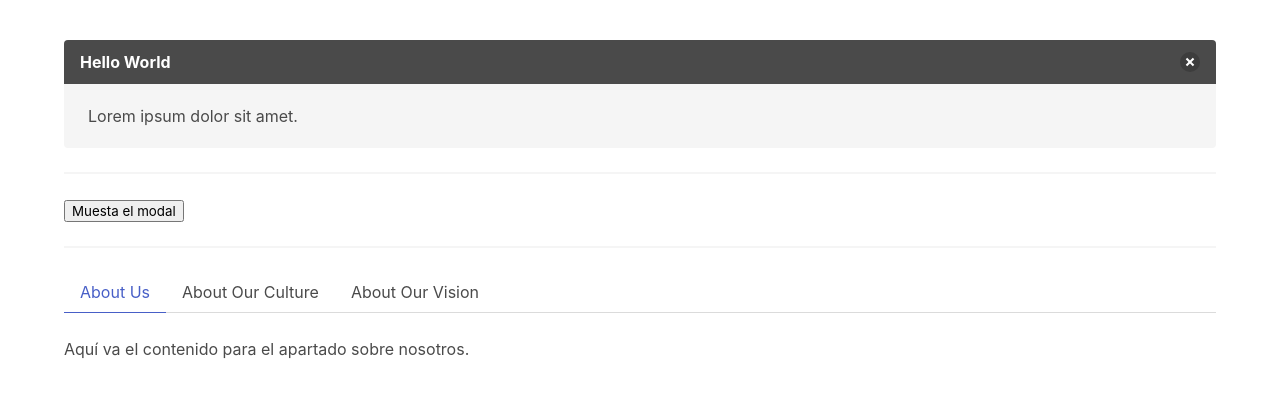
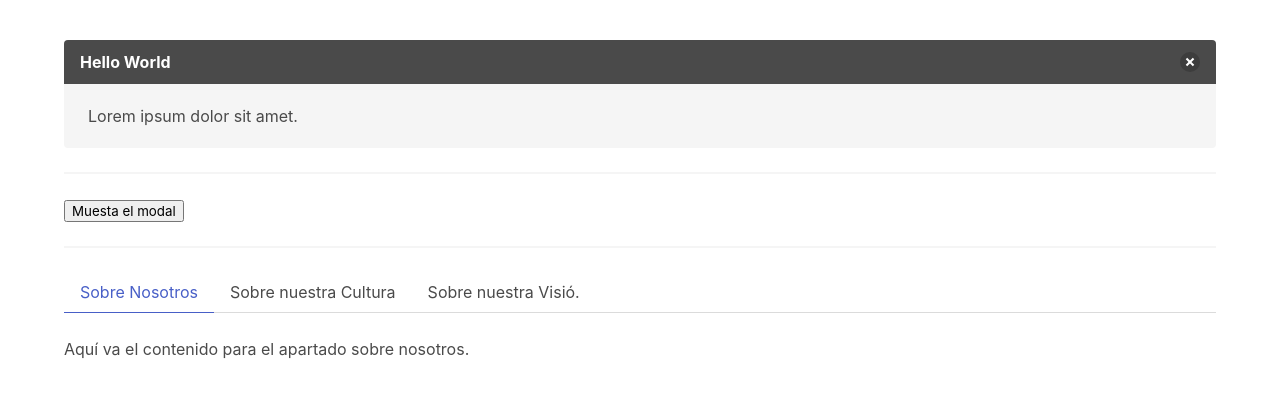
Before and after one commit to vmorenma/components-vuejs, a plain HTML site: page index.html in a window 1280 px wide. Drawn offline with nearby package versions, Linux system fonts and the light colour scheme.

Commit message:
second commit

```diff
--- a/index.html
+++ b/index.html
@@ -34,13 +34,13 @@
         <hr />
 
         <vmm-tabs>
-            <vmm-tab name="About Us" :selected="true">
+            <vmm-tab name="Sobre Nosotros" :selected="true">
                 <h1> Aquí va el contenido para el apartado sobre nosotros.</h1>
             </vmm-tab>
-            <vmm-tab name="About Our Culture">
+            <vmm-tab name="Sobre nuestra Cultura">
                 <h1> Aquí va el contenido para el apartado sobre nuestra cultura.</h1>
             </vmm-tab>
-            <vmm-tab name="About Our Vision">
+            <vmm-tab name="Sobre nuestra Visió.">
                 <h1> Aquí va el contenido para el apartado sobre nuestra visión.</h1>
             </vmm-tab>
         </vmm-tabs>
```
